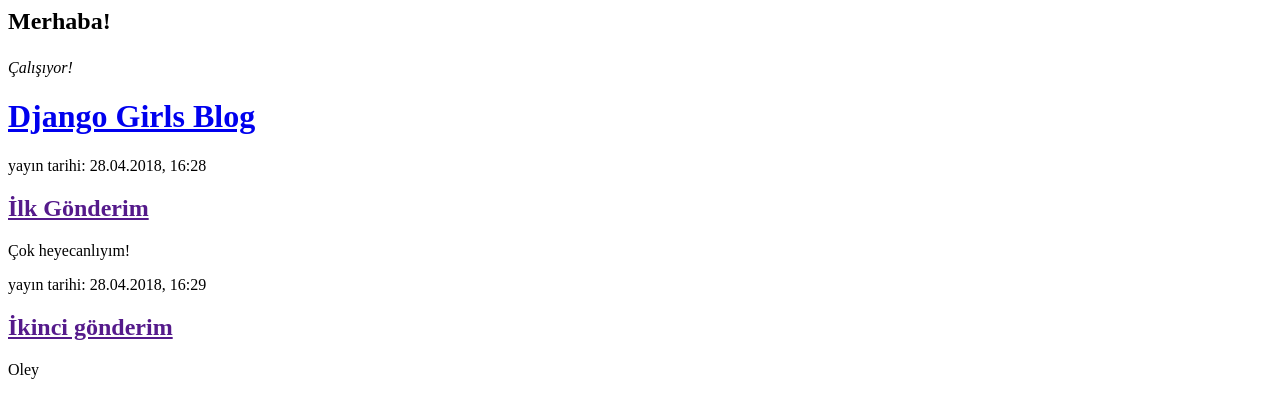
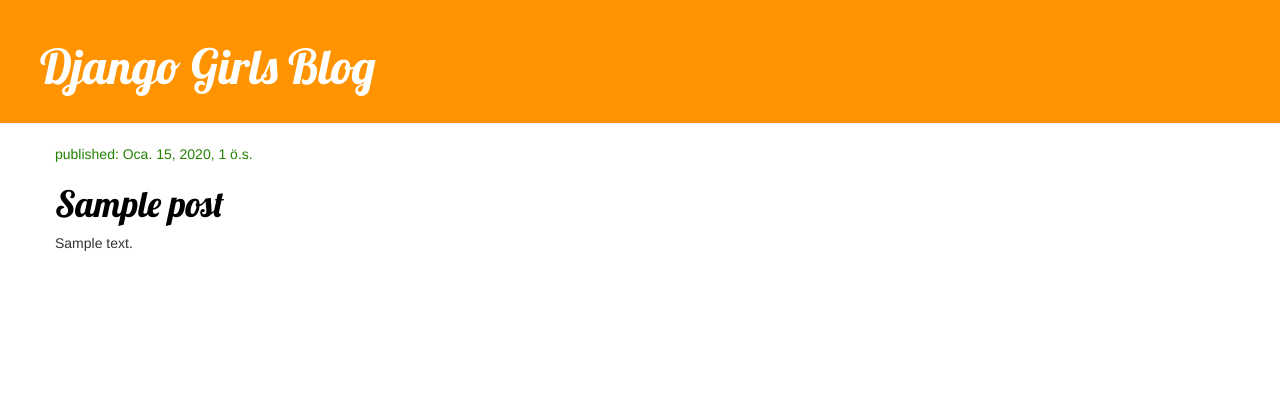
Before and after one commit to cerencavus/my-first-blog, a Django app: page / in a window 1280 px wide. Shown: the top 418 px of the page. Run offline with Django 3.2, Linux system fonts and the light colour scheme; tables that the repository leaves empty hold one stand-in row (values such as "Sample post"); some libraries are stand-ins or nearby versions.

Commit message:
My Django Girls app, second commit

```diff
--- /dev/null
+++ b/blog/static/css/blog.css
@@ -0,0 +1,46 @@
+.page-header {
+    background-color: #ff9400;
+    margin-top: 0;
+    padding: 20px 20px 20px 40px;
+}
+
+.page-header h1, .page-header h1 a, .page-header h1 a:visited, .page-header h1 a:active {
+    color: #ffffff;
+    font-size: 36pt;
+    text-decoration: none;
+}
+
+.content {
+    margin-left: 40px;
+}
+
+h1, h2, h3, h4 {
+    font-family: 'Lobster', cursive;
+}
+
+.date {
+    color: #228300;
+}
+
+.save {
+    float: right;
+}
+
+.post-form textarea, .post-form input {
+    width: 100%;
+}
+
+.top-menu, .top-menu:hover, .top-menu:visited {
+    color: #ffffff;
+    float: right;
+    font-size: 26pt;
+    margin-right: 20px;
+}
+
+.post {
+    margin-bottom: 70px;
+}
+
+.post h1 a, .post h1 a:visited {
+    color: #000000;
+}
--- a/blog/templates/blog/post_list.html
+++ b/blog/templates/blog/post_list.html
@@ -1,23 +1,37 @@
+{% load staticfiles %}
 <html>
+
+
 <head>
-		<title>Ceren'in blogu</title>
+	<link rel="stylesheet" href="//maxcdn.bootstrapcdn.com/bootstrap/3.2.0/css/bootstrap.min.css">
+<link rel="stylesheet" href="//maxcdn.bootstrapcdn.com/bootstrap/3.2.0/css/bootstrap-theme.min.css">
+<link rel="stylesheet" href="{% static 'css/blog.css' %}">
+<link href="//fonts.googleapis.com/css?family=Lobster&subset=latin,latin-ext" rel="stylesheet" type="text/css">
 </head>
 <body>
-		<h2><p>Merhaba!</p></h2>
-		<em><p>Çalışıyor!</p></em>
-		 <h1><a href="/">Django Girls Blog</a></h1>
-		  </div>
-        <div>
-            <p>yayın tarihi: 28.04.2018, 16:28</p>
-            <h2><a href="">İlk Gönderim</a></h2>
-            <p>Çok heyecanlıyım! </p>
 
 
 <div>
-            <p>yayın tarihi: 28.04.2018, 16:29</p>
-            <h2><a href="">İkinci gönderim</a></h2>
-            <p>Oley</p>
+   <div class="page-header">
+    <h1><a href="/">Django Girls Blog</a></h1>
 </div>
 </div>
+
+<div class="content container">
+    <div class="row">
+        <div class="col-md-8">
+            {% for post in posts %}
+                <div class="post">
+                    <div class="date">
+                        <p>published: {{ post.published_date }}</p>
+                    </div>
+                    <h1><a href="">{{ post.title }}</a></h1>
+                    <p>{{ post.text|linebreaksbr }}</p>
+                </div>
+            {% endfor %}
+        </div>
+    </div>
+</div>
+
 </body>
 </html>
--- a/blog/views.py
+++ b/blog/views.py
@@ -1,4 +1,6 @@
 from django.shortcuts import render
+from .models import Post
 def post_list(request):
-	return render(request, 'blog/post_list.html', {})
+	posts=Post.objects.all().order_by('created_date')
+	return render(request, 'blog/post_list.html', {'posts':posts})
 # Create your views here.
```
Lines whose indentation alone changed are shown as unchanged.
